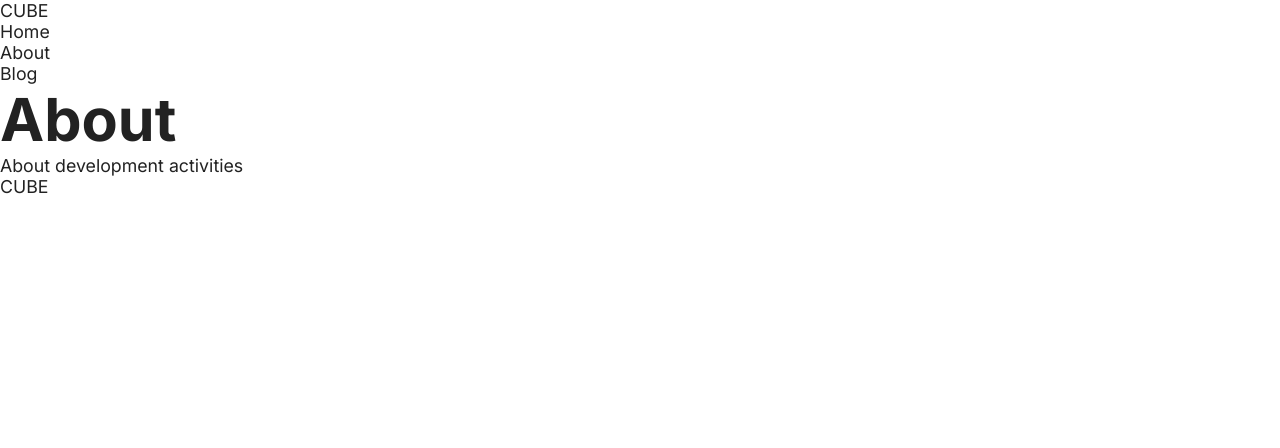
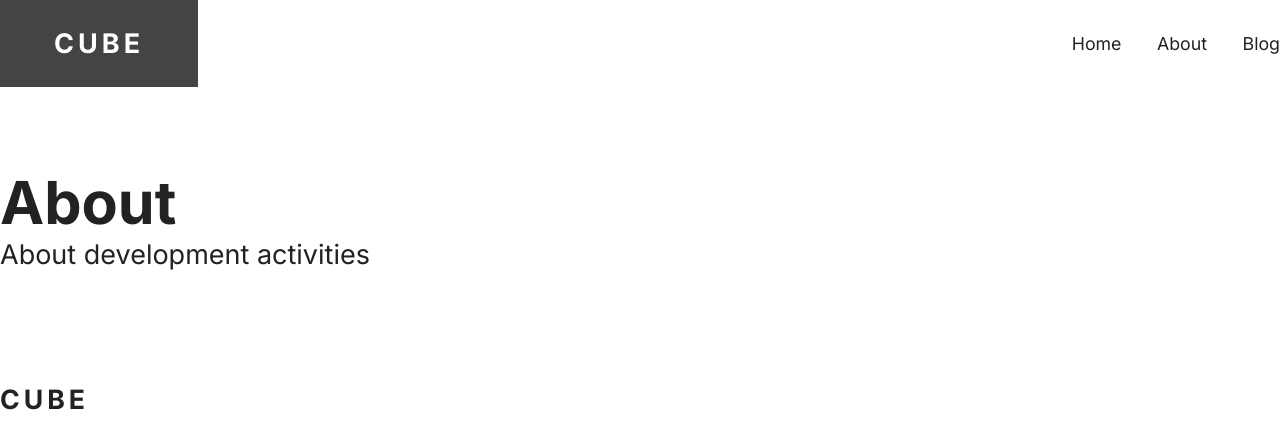
Before and after one commit to Noriyuki1203/blog, a Next.js app: page /about in a window 1280 px wide. Shown: the top 448 px of the page. Built offline with nearby package versions, Linux system fonts and the light colour scheme.

Commit message:
レイアウト修正

```diff
--- a/components/header.js
+++ b/components/header.js
@@ -1,11 +1,14 @@
 import Nav from "@/components/nav";
 import Logo from "@/components/logo";
+import styles from "@/styles/header.module.css";
 
 export default function Header() {
   return (
     <header>
-      <Logo />
-      <Nav />
+      <div className={styles.flexContainer}>
+        <Logo boxOn />
+        <Nav />
+      </div>
     </header>
   );
 }
--- a/components/hero.js
+++ b/components/hero.js
@@ -1,8 +1,12 @@
+import styles from "@/styles/hero.module.css";
+
 export default function Hero({ title, subtitle, imageOn = false }) {
   return (
     <div>
-      <h1>{title}</h1>
-      <p>{subtitle}</p>
+      <div className={styles.text}>
+        <h1 className={styles.titile}>{title}</h1>
+        <p className={styles.subtitle}>{subtitle}</p>
+      </div>
       {imageOn && <figure>[画像]</figure>}
     </div>
   );
--- a/components/logo.js
+++ b/components/logo.js
@@ -1,5 +1,10 @@
 import Link from "next/link";
+import style from "@/styles/logo.module.css";
 
-export default function Logo() {
-  return <Link href="/">CUBE</Link>;
+export default function Logo({ boxOn = false }) {
+  return (
+    <Link href="/" className={boxOn ? style.box : style.basic}>
+      CUBE
+    </Link>
+  );
 }
--- a/components/nav.js
+++ b/components/nav.js
@@ -1,9 +1,10 @@
 import Link from "next/link";
+import style from "@/styles/nav.module.css";
 
 export default function Nav() {
   return (
     <nav>
-      <ul>
+      <ul className={style.list}>
         <li>
           <Link href="/">Home</Link>
         </li>
--- /dev/null
+++ b/styles/header.module.css
@@ -0,0 +1,3 @@
+.flexContainer {
+  composes: spaceBetween from "@/styles/utils.module.css";
+}
--- /dev/null
+++ b/styles/hero.module.css
@@ -0,0 +1,14 @@
+.text {
+  padding-top: calc(var(--display) * 0.5);
+  padding-bottom: calc(var(--display) * 0.7);
+}
+
+.title {
+  font-size: var(--display);
+  font-weight: 900;
+  letter-spacing: 0.15em;
+}
+
+.subtitle {
+  font-size: var(--small-heading2);
+}
--- /dev/null
+++ b/styles/logo.module.css
@@ -0,0 +1,14 @@
+.basic {
+  font-size: var(--heading2);
+  font-weight: 700;
+  letter-spacing: 0.15em;
+}
+
+.box {
+  composes: basic;
+  display: inline-block;
+  padding: 1em 2em;
+  background-color: var(--gray-75);
+  color: var(--white);
+  font-size: var(--small-heading2);
+}
--- /dev/null
+++ b/styles/nav.module.css
@@ -0,0 +1,20 @@
+.list {
+  display: flex;
+  gap: 2em;
+}
+
+@media (hover: hover) {
+  .list a:hover {
+    color: var(--accent);
+  }
+}
+
+@media (hover: none) {
+  .list a {
+    -webkit-tap-highlight-color: transparent;
+  }
+
+  .list a:hover {
+    color: var(--accent);
+  }
+}
--- /dev/null
+++ b/styles/utils.module.css
@@ -0,0 +1,32 @@
+/* 両端揃え */
+.spaceBetween {
+  display: flex;
+  justify-content: space-between;
+  align-items: center;
+}
+
+/* 横並び（基本形）*/
+.sideBySide {
+  display: flex;
+  flex-direction: column;
+}
+
+@media (min-width: 768px) {
+  .sideBySide {
+    flex-direction: row;
+    justify-content: space-between;
+  }
+}
+
+/* 横並び（中央揃え）*/
+.sideBySideCenter {
+  composes: sideBySide;
+  align-items: center;
+  text-align: center;
+}
+
+@media (min-width: 768px) {
+  .sideBySideCenter {
+    text-align: left;
+  }
+}
```
Also changed, not shown: package.json (+8 -7 lines), styles/footer.module.css (added), styles/layout.module.css (added), 1 other file (tests, documents, lock files or other folders).
